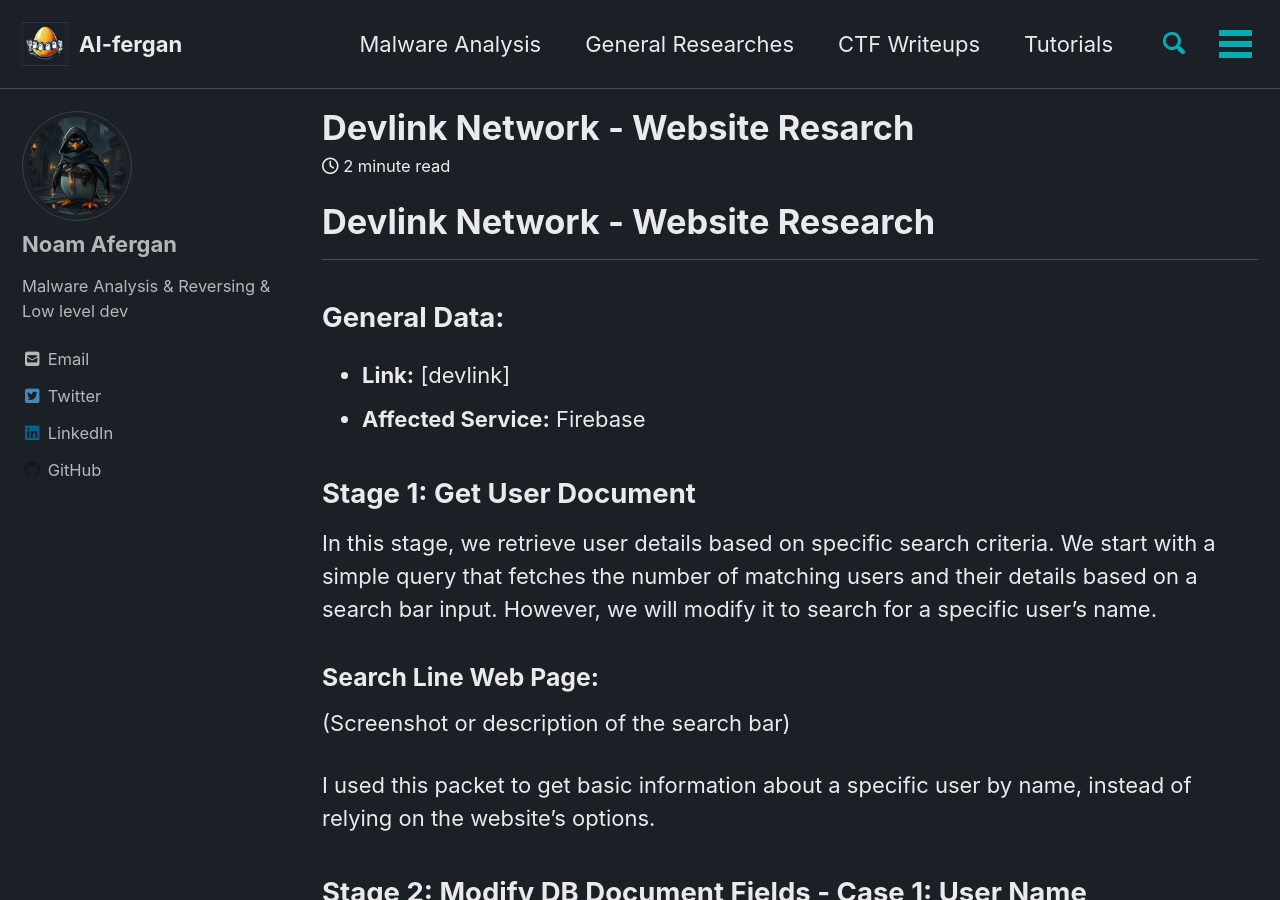
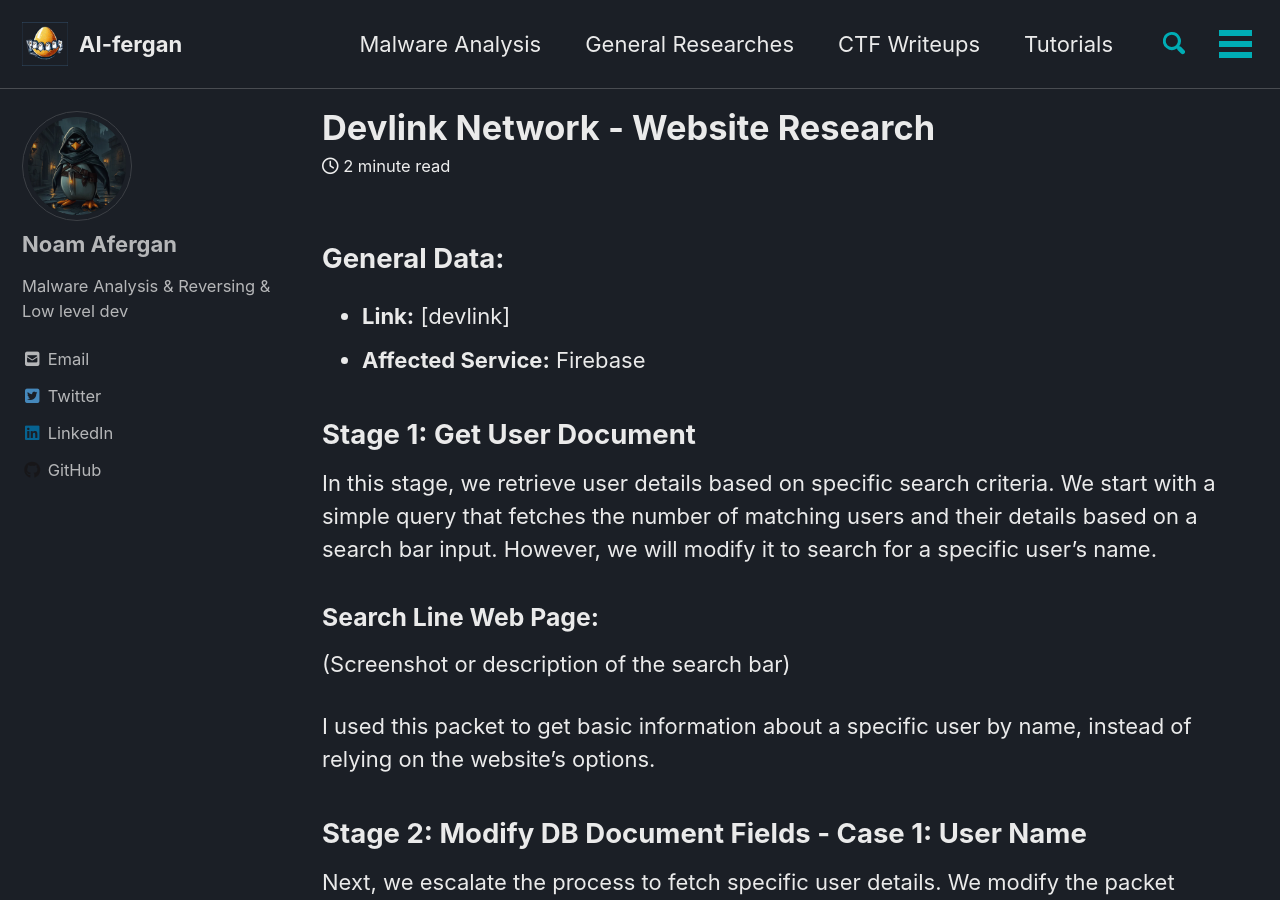
Before and after one commit to 4f3rg4n/4f3rg4n.github.io, a Jekyll site: the page built from _posts/General-Researches/2025-1-12-devlink.md, in a window 1280 px wide and 900 px high. Built offline with Jekyll 4.4.1, drawn with Linux system fonts in a browser that asks for light colours; cached includes are drawn as plain includes; nearby versions of some CDN libraries.

Commit message:
Update 2025-1-12-devlink.md

```diff
--- a/_posts/General-Researches/2025-1-12-devlink.md
+++ b/_posts/General-Researches/2025-1-12-devlink.md
@@ -1,5 +1,5 @@
 ---
-title: "Devlink Network - Website Resarch"
+title: "Devlink Network - Website Research"
 classes: wide
 header:
   teaser: /assets/images/general-researches/DevLink/devlink-logo.png
@@ -9,7 +9,6 @@
   - General Researches
 ---
 
-# Devlink Network - Website Research
 ## General Data:
 - **Link:** [devlink]
 - **Affected Service:** Firebase
```
